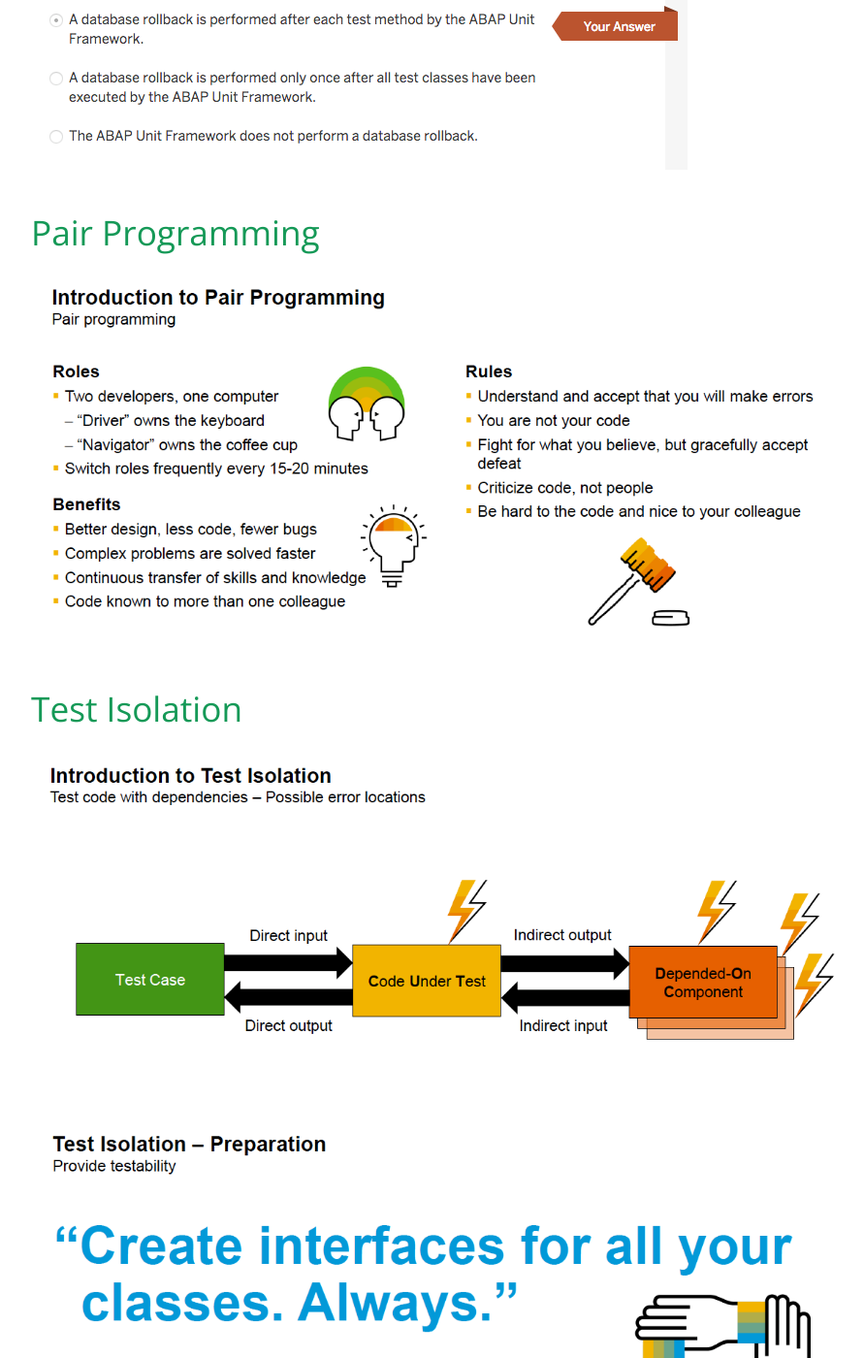
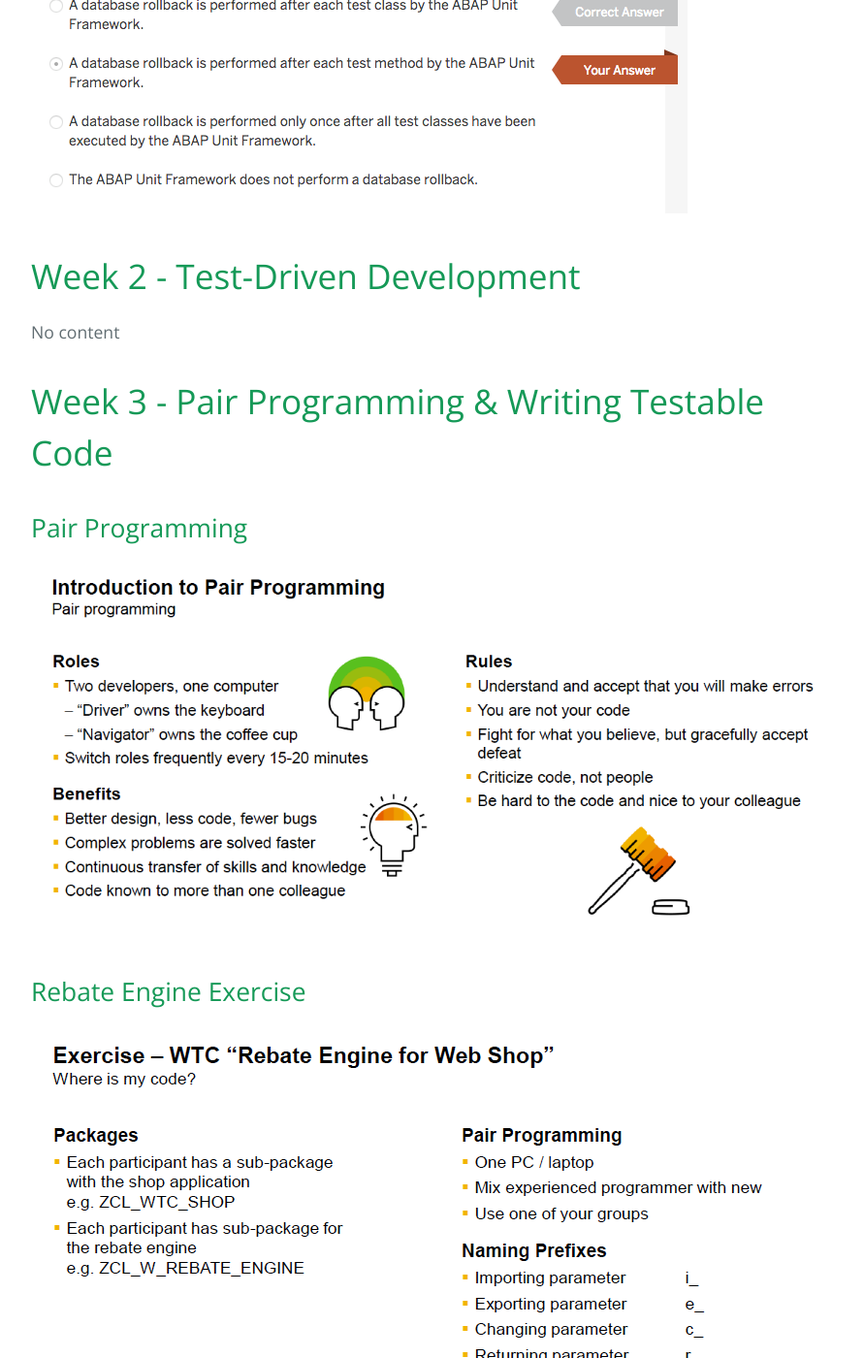
Before and after one commit to shruti170901/hola.github.io, a Jekyll site: the page built from abap/wtc-1.md, in a window 1280 px wide and 1400 px high, scrolled down 2665 px. Shown: the whole window at 97% size, without its empty margins (192-1083 px from the left). Built offline with Jekyll 4.4.1, drawn with Linux system fonts in a browser that asks for light colours; the repository's description, which GitHub fills in, is left out; some of the changed text lies outside the part shown.

Commit message:
Update wtc-1.md

```diff
--- a/abap/wtc-1.md
+++ b/abap/wtc-1.md
@@ -4,11 +4,13 @@ layout: default
 
 [Writing Testable Code for ABAP - openSAP](https://open.sap.com/courses/wtc1)
 
-# Tests vs. Testable Codes
+# Week 1 - Introduction to ABAP Unit Testing
+
+## Tests vs. Testable Codes
 
 ![Tests Need Testable Codes](/uploads/abap/tests-need-testable-codes.png "Tests Need Testable Codes")
 
-# Unit Test Design and Tips
+## Unit Test Design and Tips
 
 ![What Cases To Cover](/uploads/abap/what-cases-to-cover.png "What Cases To Cover")
 
@@ -20,25 +22,33 @@ layout: default
 
 ![Tips And Tricks 2](/uploads/abap/tips-and-tricks-2.png "Tips And Tricks 2")
 
-# DB Rollback
+## DB Rollback
 
 ![unit1_q5_rollback](/uploads/abap/unit1_q5_rollback.png "unit1_q5_rollback")
 
-# Pair Programming
+# Week 2 - Test-Driven Development
+
+No content
+
+# Week 3 - Pair Programming & Writing Testable Code
+
+## Pair Programming
 
 ![Pair Programming](/uploads/abap/pair-programming.png "Pair Programming")
 
-# Test Isolation
+## Rebate Engine Exercise
+
+![exercise_rebate_engine](/uploads/abap/exercise_rebate_engine.png "exercise_rebate_engine")
+
+# Week 4 - Test Isolation Theory and Practice
+
+## Test Isolation
 
 ![Test Isolation](/uploads/abap/test-isolation.png "Test Isolation")
 
 ![Create Interface Always](/uploads/abap/create-interface-always.png "Create Interface Always")
 
-# Rebate Engine Exercise
-
-![exercise_rebate_engine](/uploads/abap/exercise_rebate_engine.png "exercise_rebate_engine")
-
-# Injections
+## Injections
 
 ![Injections](/uploads/abap/injections.png "Injections")
 
@@ -46,11 +56,13 @@ layout: default
 
 ![Write Testable Codes](/uploads/abap/write-testable-codes.png "Write Testable Codes")
 
-# Test Doubles
+## Test Doubles
 
 ![Test Doubles Terminology](/uploads/abap/test-doubles-terminology.png "Test Doubles Terminology")
 
-# Dependency Lookup
+# Week 5 - Dependency Lookup
+
+## Dependency Lookup
 
 ![Object Factory Class](/uploads/abap/object-factory-class.png "Object Factory Class")
 
```
